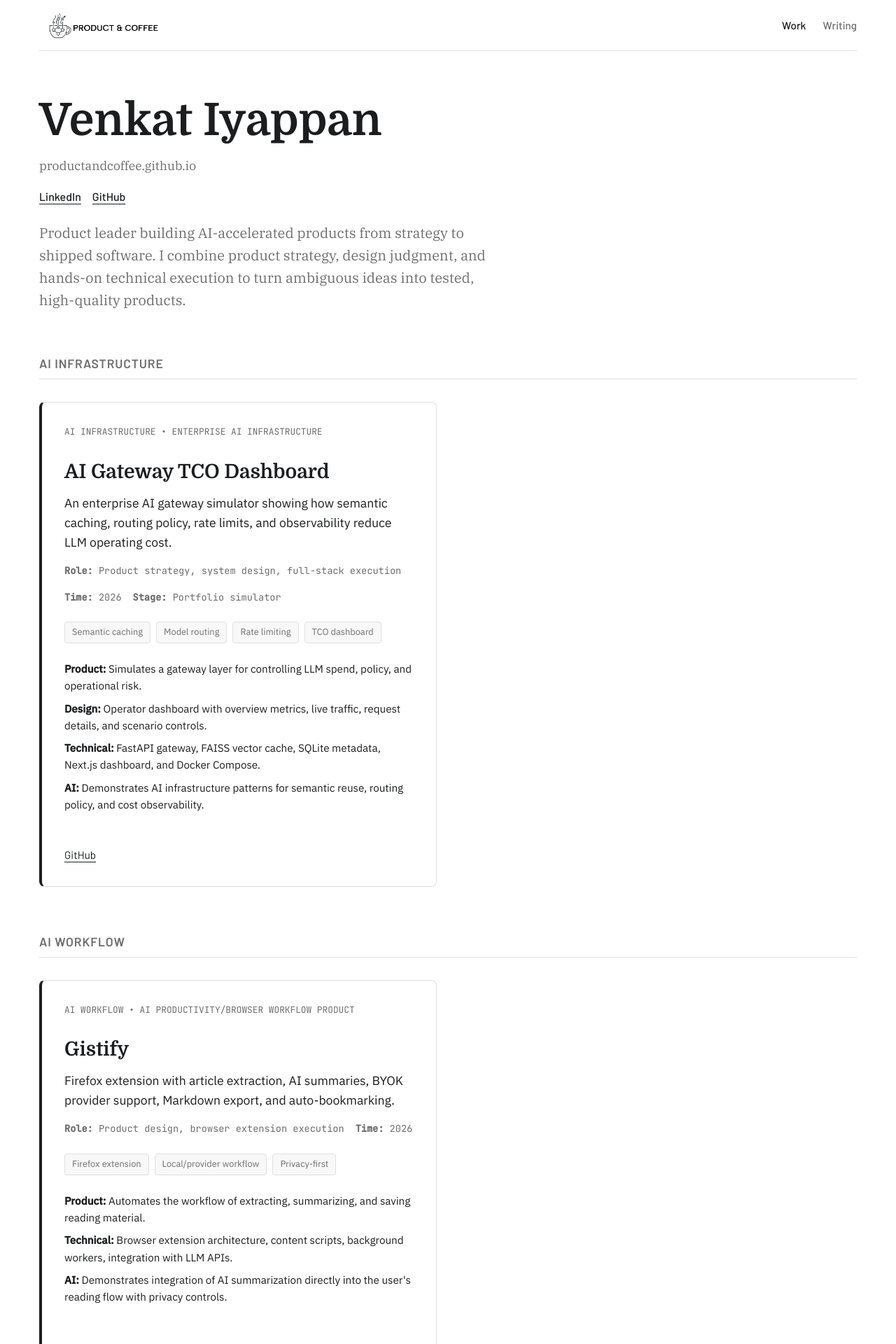
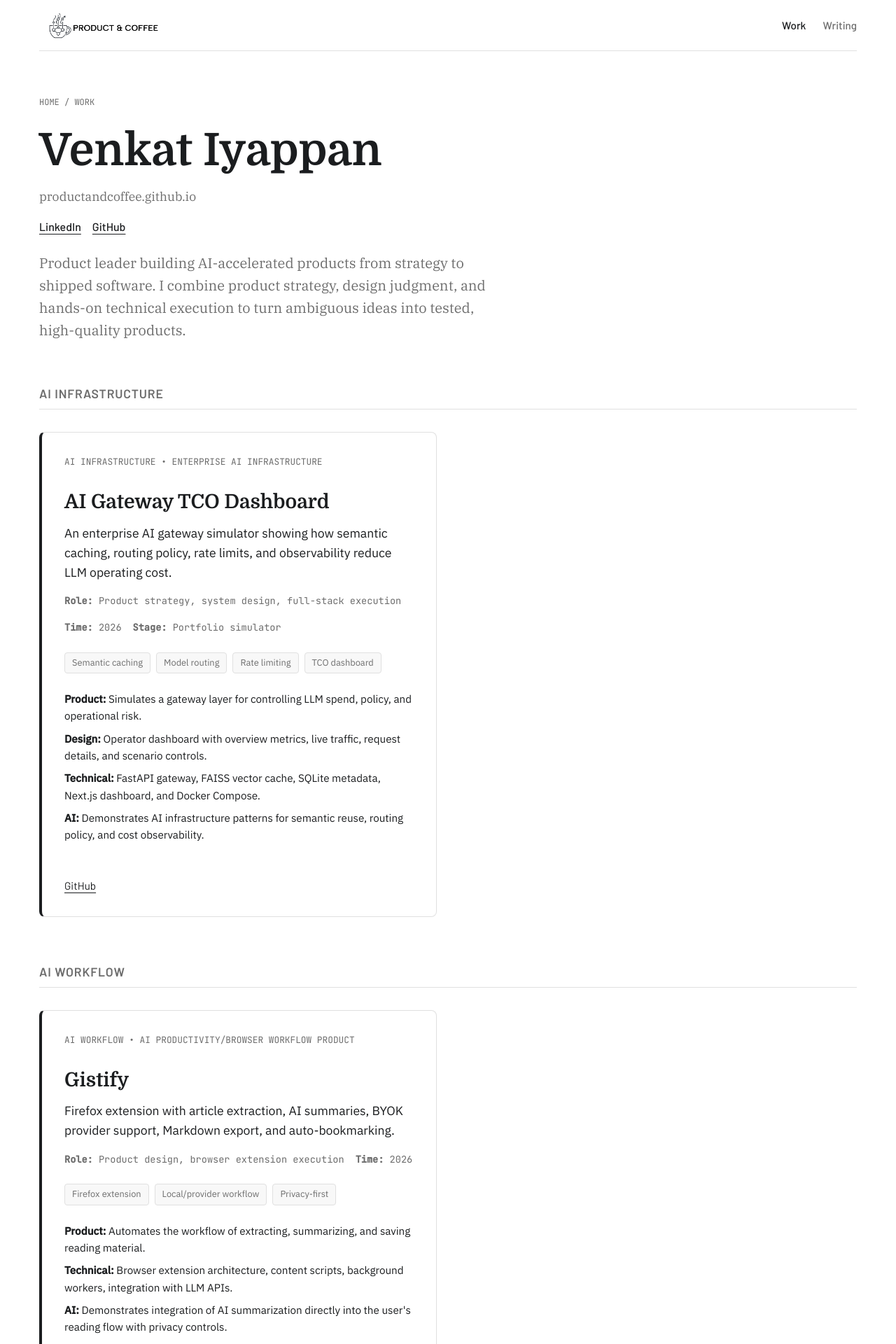
Before and after one commit to ProductAndCoffee/ProductAndCoffee.github.io, a Jekyll site: the page built from index.md, in a window 1280 px wide. Shown: the top 1920 px of the page at 70% size. Built offline with Jekyll 4.4.1, drawn with Linux system fonts in a browser that asks for light colours.

Commit message:
Restore HOME / WORK breadcrumb to the Work page

```diff
--- a/index.md
+++ b/index.md
@@ -7,6 +7,7 @@ portfolio: true
 ---
 
 <div class="portfolio-hero">
+  <div class="portfolio-breadcrumb">HOME / WORK</div>
   <h1 class="portfolio-title">Venkat Iyappan</h1>
   <p class="portfolio-hero-subtext">productandcoffee.github.io</p>
   <div class="portfolio-social-links">
--- a/public/css/portfolio.css
+++ b/public/css/portfolio.css
@@ -101,6 +101,13 @@ body.portfolio-page {
 
 .portfolio-capability-section {
   margin-bottom: 48px;
+}
+.portfolio-breadcrumb {
+  font-family: var(--font-mono);
+  font-size: 12px;
+  color: var(--color-text-muted);
+  margin-bottom: 24px;
+  text-transform: uppercase;
 }
 
 .portfolio-title {
```
